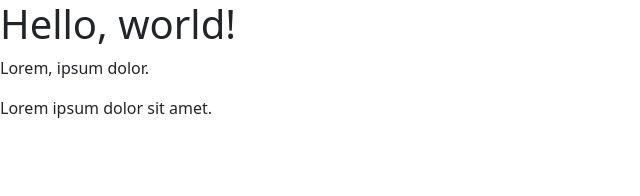
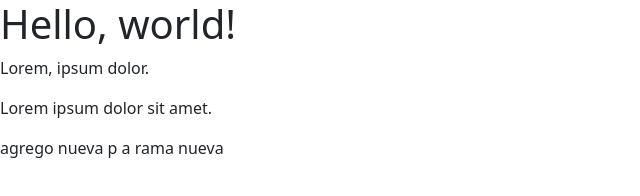
Before and after one commit to angieteyssandier/githome23025, a plain HTML site: page index.html in a window 1280 px wide. Shown: the whole page, without its empty margins (0-640 px from the left). Drawn offline with nearby package versions, Linux system fonts and the light colour scheme.

Commit message:
ramanueva

```diff
--- a/index.html
+++ b/index.html
@@ -13,5 +13,6 @@
   <footer>
     <p>Lorem, ipsum dolor.</p>
     <p>Lorem ipsum dolor sit amet.   </p>
+    <p>agrego nueva p a rama nueva</p>
   </footer>
 </html>
```
